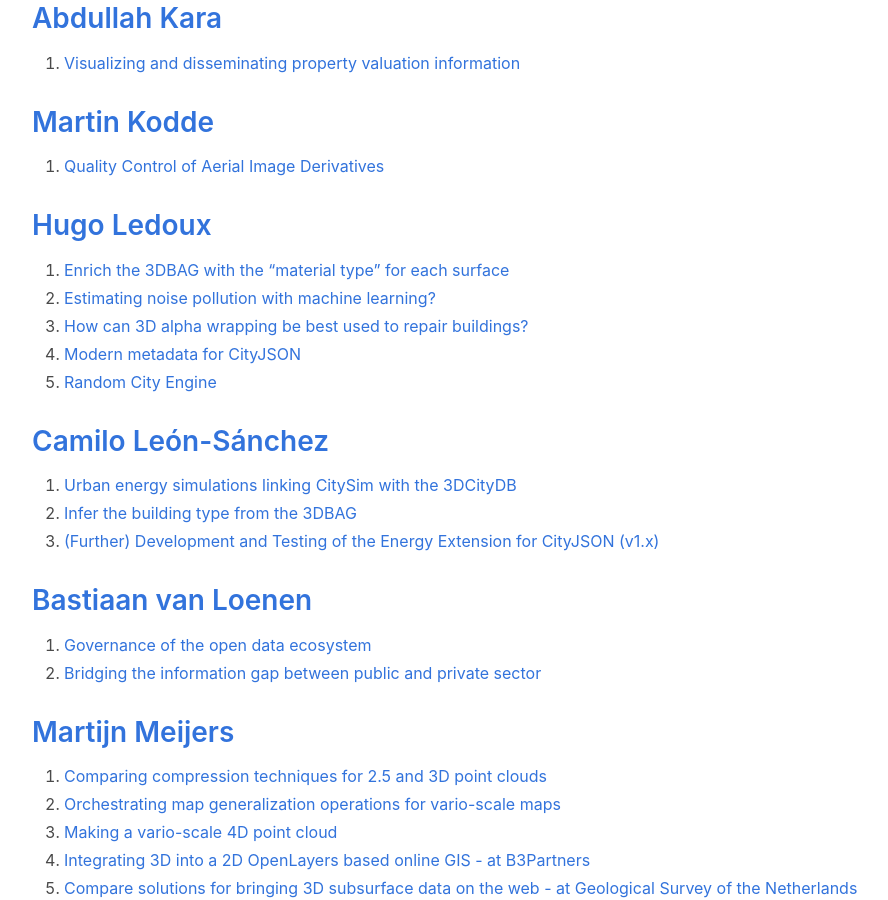
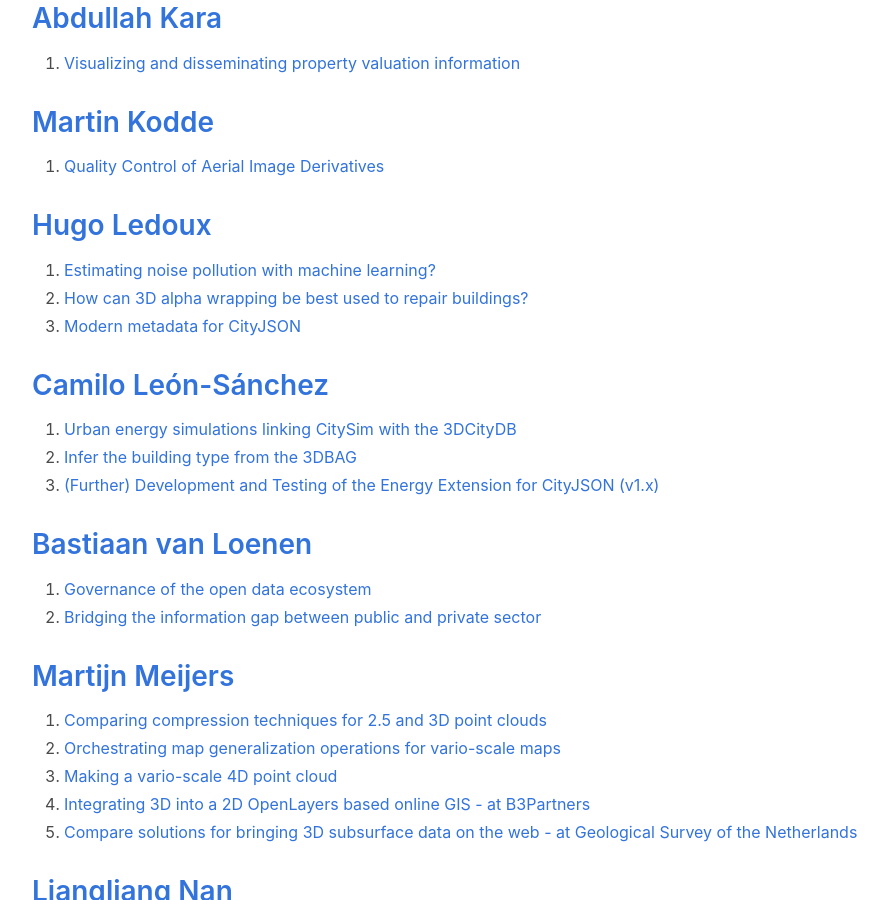
Before and after one commit to tudelft3d/geo2020, a Jekyll site: the page built from potentialtopics/index.md, in a window 1280 px wide and 900 px high, scrolled down 2291 px. Shown: the whole window, without its empty margins (32-920 px from the left). Built offline with Jekyll 4.4.1, drawn with Linux system fonts in a browser that asks for light colours; nearby versions of some CDN libraries.

Commit message:
Remove taken topics

```diff
--- a/potentialtopics/index.md
+++ b/potentialtopics/index.md
@@ -86,11 +86,11 @@
 
 
 ## [Hugo Ledoux](https://3d.bk.tudelft.nl/hledoux/)
-1. [Enrich the 3DBAG with the “material type” for each surface](https://3d.bk.tudelft.nl/education/msctopics/#enrich-the-3dbag-with-the-material-type-for-each-surface)
+<!-- 1. [Enrich the 3DBAG with the “material type” for each surface](https://3d.bk.tudelft.nl/education/msctopics/#enrich-the-3dbag-with-the-material-type-for-each-surface) -->
 1. [Estimating noise pollution with machine learning?](https://3d.bk.tudelft.nl/education/msctopics/#estimating-noise-pollution-with-machine-learning)
 1. [How can 3D alpha wrapping be best used to repair buildings?](https://3d.bk.tudelft.nl/education/msctopics/#how-can-3d-alpha-wrapping-be-best-used-to-repair-buildings)
 1. [Modern metadata for CityJSON](https://3d.bk.tudelft.nl/education/msctopics/#modern-metadata-for-cityjson)
-1. [Random City Engine](https://3d.bk.tudelft.nl/education/msctopics/#random-city-engine)
+<!-- 1. [Random City Engine](https://3d.bk.tudelft.nl/education/msctopics/#random-city-engine) -->
 
 
 ## [Camilo León-Sánchez](https://3d.bk.tudelft.nl/cleon/)
```
